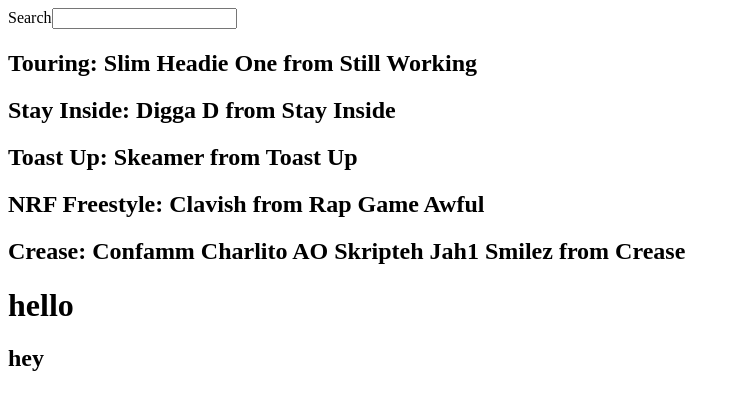
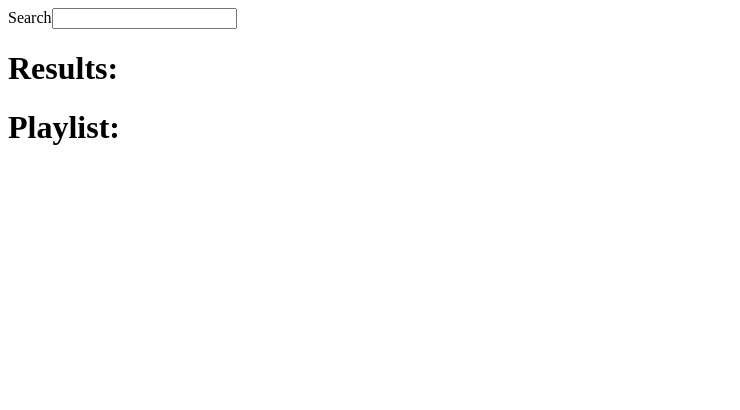
Before and after one commit to retroclouds/spotifyproject, a React (Create React App) app: page / in a window 1280 px wide. Shown: the top 410 px of the page, without its empty margins (0-740 px from the left). Built offline with nearby package versions, Linux system fonts and the light colour scheme.

Commit message:
basic functionality added for result and playlist components to allow adding and removing songs from playlist

```diff
--- /dev/null
+++ b/src/Components/Playlist/playlist.js
@@ -0,0 +1,13 @@
+export default function Playlist (props) {
+    return (
+        <>
+          <h1>Playlist:</h1>
+          {props.playlist.map((song, key) => (
+            <>
+              <h2>{song.title}: {song.artists.join(" ")} from {song.album}</h2>
+              <button onClick={() => props.removeSong(song.title)}>-</button>
+            </>
+          ))}
+        </>
+    )
+}
--- a/src/Components/Results/results.js
+++ b/src/Components/Results/results.js
@@ -1,9 +1,42 @@
-export default function Results () {
+import { useState } from "react"
+import Playlist from "../Playlist/playlist"
+
+export default function Results (props) {
+
+    const [playlist, setPlaylist] = useState(
+        [
+            /*{
+                title: "Title",
+                artists: ["Artists"],
+                album: "Album"
+            }*/
+    ]
+    )
+
+    function removeSong(songTitleToRemove){
+        setPlaylist(playlist.filter(
+            (song) => song.title !== songTitleToRemove
+          ))
+    }
+
+    const testData =
+    [ { title: "hello", artists: ["hey"], album: "goodbye" } ]
+
     return (
-        <div>
-            <h1>hello</h1>
-            <h2>hey</h2>
-            <h2></h2>
-        </div>
+        <>
+          {props.results.map((result, key) => (
+              <>
+                <h2>{result.title}: {result.artists.join(" ")} from {result.album}</h2>
+                <button onClick={() =>
+                    {
+                        setPlaylist([...playlist, {title: result.title, artists: result.artists, album: result.album}])
+                    }
+                }>
+                    +
+                </button>
+              </>
+          ))}
+          <Playlist playlist={playlist} removeSong={removeSong}/>
+        </>
     )
 }
--- a/src/Components/SearchBar/SearchBar.js
+++ b/src/Components/SearchBar/SearchBar.js
@@ -1,47 +1,26 @@
-import React, { useState } from "react"
-import Results from "../Results/results"
-
-
-const songs = [
-    {
-        title: "Touring",
-        artists: ["Slim", "Headie One"],
-        album: "Still Working"
-    },
-    {
-        title: "Stay Inside",
-        artists: ["Digga D"],
-        album: "Stay Inside"
-    },
-    {
-        title: "Toast Up",
-        artists: ["Skeamer"],
-        album: "Toast Up"
-    },
-
-    {
-        title: "NRF Freestyle",
-        artists: ["Clavish"],
-        album: "Rap Game Awful"
-    },
-
-    {
-        title: "Crease",
-        artists: ["Confamm Charlito", "AO", "Skripteh", "Jah1", "Smilez"],
-        album: "Crease"
-    }
-]
-
-
-
+import React, { useState } from "react";
+import Results from "../Results/results";
+import filterBooks from "./searchFunctions";
+import { songs } from "../../songData/songData";
 
 
 export function SearchBar() {
 
-    const [text, setText] = useState("")
+    const [text, setText] = useState([""])
+
+    const [searchResults, setSearchResults] = useState([
+        /*{
+            title: "Title",
+            artists: ["Artists",],
+            album: "Album"
+        }*/
+])
 
     function handleChange({target}){
         setText(target.value)
+        const songObjects = filterBooks(text, songs)
+        setSearchResults(songObjects)
+
     }
 
 
@@ -49,14 +28,10 @@
         <>
           <label htmlFor="songSearch">Search</label>
           <input name="songSearch" type="text" id="songSearch" value={text} onChange={handleChange}></input>
-          <h1>{text}</h1>
-          {songs.map((song, key) => (
-            <h2>{song.title}: {song.artists.join(" ")} from {song.album}</h2>
-          ))}
+          <h1>Results:</h1>
           <div>
-            <Results />
+            <Results results={searchResults}/>
           </div>
         </>
-
     )
 }
--- /dev/null
+++ b/src/Components/SearchBar/searchFunctions.js
@@ -0,0 +1,24 @@
+const flattenObjectValuesIntoArray = (arrOfObjs) => {
+    let flattenedObj;
+    const flattenedObjsArr = [];
+    for (let obj = 0; obj < arrOfObjs.length; obj++) {
+      const objValues = Object.values(arrOfObjs[obj]);
+      flattenedObj = [...objValues.flat()]
+      flattenedObjsArr.push(flattenedObj)
+    }
+    return flattenedObjsArr;
+  };
+
+ export default function filterBooks(searchString, books) {
+    let objectsAsArray = flattenObjectValuesIntoArray(books);
+    let matchList = []
+    for (let i = 0; i < objectsAsArray.length; i++) {
+      for (let j = 0; j < objectsAsArray[i].length; j++) {
+        if (objectsAsArray[i][j].includes(searchString)) {
+          matchList.push(books[i])
+
+        }
+      }
+    }
+    return matchList;
+  };
--- a/src/songData/songData.js
+++ b/src/songData/songData.js
@@ -0,0 +1,31 @@
+const songs = [
+    {
+        title: "Touring",
+        artists: ["Slim", "Headie One"],
+        album: "Still Working"
+    },
+    {
+        title: "Stay Inside",
+        artists: ["Digga D"],
+        album: "Stay Inside"
+    },
+    {
+        title: "Toast Up",
+        artists: ["Skeamer"],
+        album: "Toast Up"
+    },
+
+    {
+        title: "NRF Freestyle",
+        artists: ["Clavish"],
+        album: "Rap Game Awful"
+    },
+
+    {
+        title: "Crease",
+        artists: ["Confamm Charlito", "AO", "Skripteh", "Jah1", "Smilez"],
+        album: "Crease"
+    }
+]
+
+export { songs }
```
